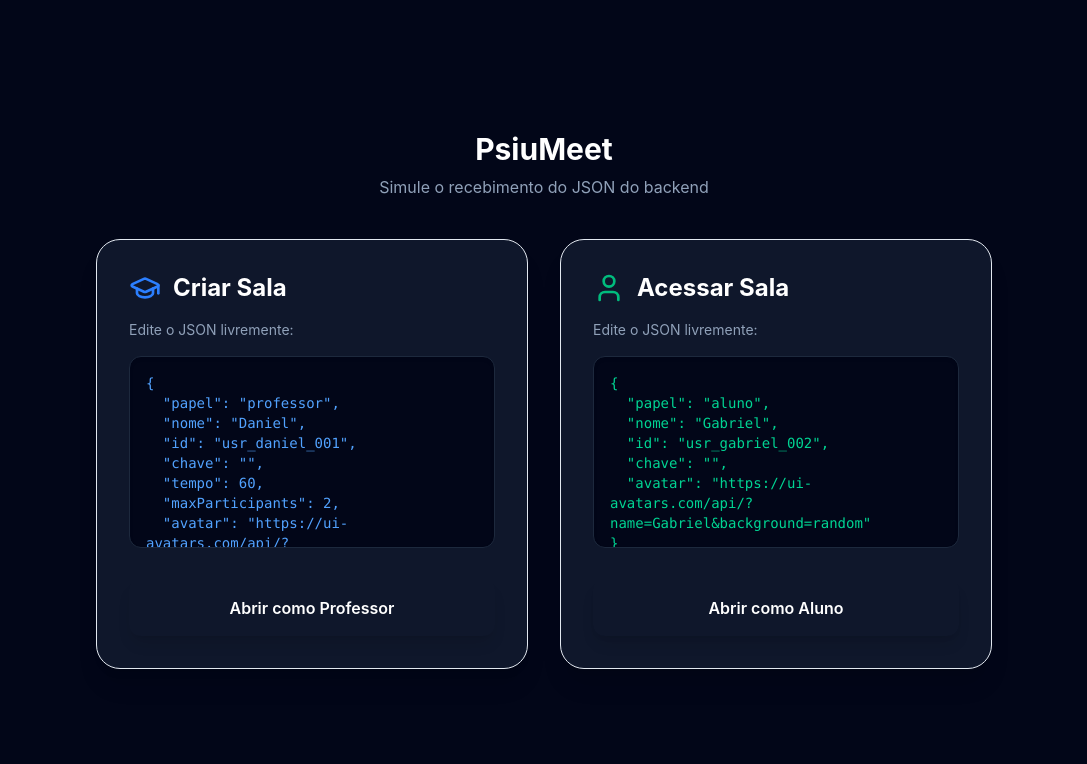
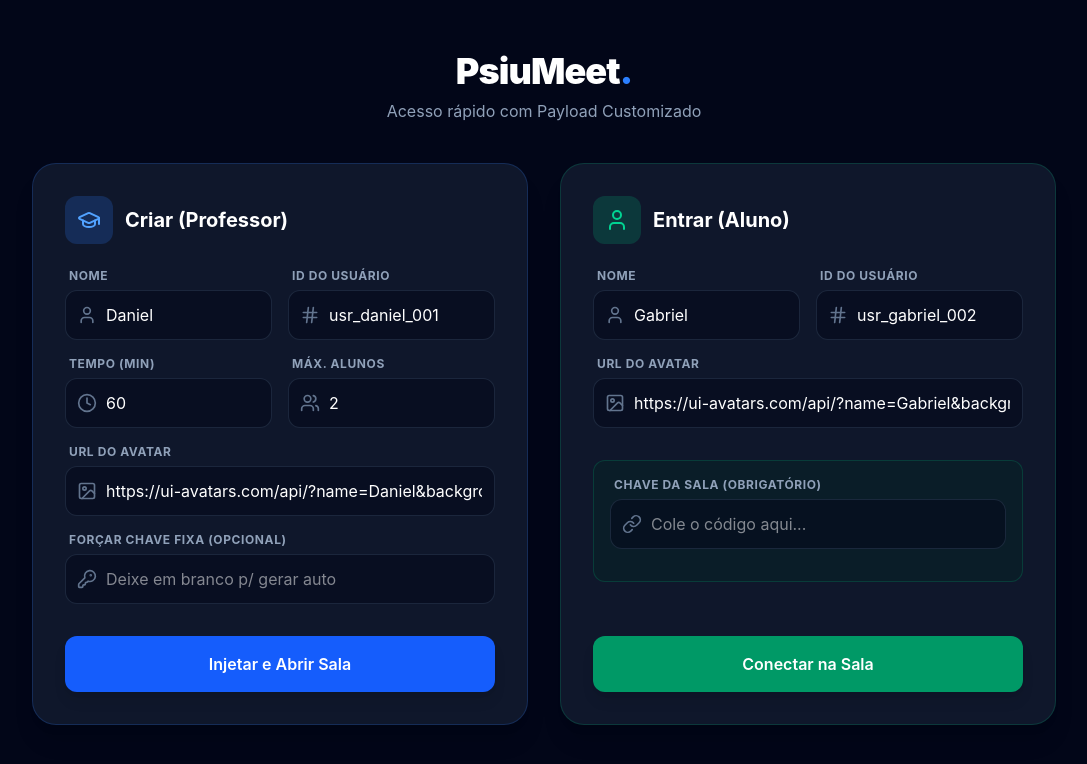
Before and after one commit to Danielpvbrbr/psiu-test-video, a React (Vite) app: page / in a window 1280 px wide. Shown: the top 764 px of the page, without its empty margins (96-1183 px from the left). Built offline with nearby package versions, Linux system fonts and the light colour scheme.

Commit message:
update interface

```diff
--- a/package.json
+++ b/package.json
@@ -12,7 +12,7 @@
   "dependencies": {
     "@tailwindcss/vite": "^4.2.2",
     "lucide-react": "^0.577.0",
-    "psiu-meet-client": "^1.1.4",
+    "psiu-meet-client": "^1.1.5",
     "react": "^19.2.4",
     "react-dom": "^19.2.4",
     "react-draggable": "^4.5.0"
--- a/src/App.jsx
+++ b/src/App.jsx
@@ -1,7 +1,9 @@
-import { PsiuFlashProvider, LocalVideo, RemoteVideo, usePsiuFlash, formatTime } from 'psiu-meet-client';
 import { useEffect, useState, useRef } from 'react';
 import Draggable from 'react-draggable';
-import { Mic, MicOff, Video as VideoIcon, VideoOff, PhoneOff, GripVertical, User, GraduationCap, AlertTriangle, Loader2 } from 'lucide-react';
+import { Mic, MicOff, Video as VideoIcon, VideoOff, PhoneOff, GripVertical, User, GraduationCap, AlertTriangle, Loader2, KeyRound, Clock, Link as LinkIcon, Hash, Image as ImageIcon, Users, Copy, Check } from 'lucide-react';
+
+// 👇 Importando tudo direto da sua lib oficial 👇
+import { PsiuFlashProvider, LocalVideo, RemoteVideo, usePsiuFlash, formatTime } from 'psiu-meet-client';
 
 const SERVER_URL  = 'https://psiumeet.azurewebsites.net';
 const SESSION_KEY = 'psiu_session';
@@ -44,6 +46,37 @@
   );
 }
 
+function InputField({ label, icon: Icon, type = "text", value, onChange, placeholder, disabled = false }) {
+  return (
+    <div className="mb-4">
+      <label className="block text-[10px] md:text-xs font-bold text-slate-400 uppercase tracking-wider mb-1.5 ml-1">{label}</label>
+      <div className="relative">
+        {Icon && <Icon className="absolute left-3 top-1/2 -translate-y-1/2 text-slate-500 w-4 h-4 md:w-5 md:h-5" />}
+        <input
+          type={type}
+          value={value}
+          onChange={(e) => onChange(e.target.value)}
+          placeholder={placeholder}
+          disabled={disabled}
+          className={`w-full bg-slate-950/50 text-white text-sm md:text-base p-2.5 md:p-3 ${Icon ? 'pl-9 md:pl-10' : 'pl-4'} rounded-xl border border-slate-700/50 focus:border-blue-500 focus:ring-1 focus:ring-blue-500 outline-none transition-all ${disabled ? 'opacity-50 cursor-not-allowed' : ''}`}
+        />
+      </div>
+    </div>
+  );
+}
+
+function ChaveCopiavel({ chave }) {
+  const [copiado, setCopiado] = useState(false);
+  if (!chave) return null;
+  const copiar = () => { navigator.clipboard.writeText(chave); setCopiado(true); setTimeout(() => setCopiado(false), 2000); };
+  return (
+    <div onClick={copiar} className="flex items-center gap-1.5 bg-slate-800 hover:bg-slate-700 cursor-pointer px-2 py-1 rounded-md transition-all active:scale-95 border border-slate-700/50" title="Copiar chave">
+      <span className="text-[10px] md:text-xs font-mono text-slate-300 max-w-[70px] sm:max-w-[150px] truncate">{chave}</span>
+      {copiado ? <Check size={12} className="text-emerald-400" /> : <Copy size={12} className="text-slate-400" />}
+    </div>
+  );
+}
+
 // ============================================================================
 // TELAS DE ESTADO
 // ============================================================================
@@ -58,9 +91,7 @@
         <p className="text-slate-300 font-medium text-sm md:text-base">Conectando à sala...</p>
         <p className="text-slate-500 text-xs md:text-sm font-mono break-all">{payload.chave || '...'}</p>
       </div>
-      <button onClick={onCancelar} className="mt-4 px-6 py-2 rounded-xl bg-slate-800 hover:bg-slate-700 text-slate-300 text-sm transition-all">
-        Cancelar
-      </button>
+      <button onClick={onCancelar} className="mt-4 px-6 py-2 rounded-xl bg-slate-800 hover:bg-slate-700 text-slate-300 text-sm transition-all">Cancelar</button>
     </div>
   );
 }
@@ -70,14 +101,10 @@
   return (
     <div className="fixed inset-0 bg-slate-950 flex items-center justify-center z-50 p-4">
       <div className="flex flex-col items-center gap-4 bg-slate-900 border border-red-500/30 rounded-3xl px-6 py-8 md:px-12 md:py-10 text-center max-w-sm w-full shadow-2xl">
-        <div className="w-14 h-14 md:w-16 md:h-16 rounded-full bg-red-500/10 flex items-center justify-center">
-          <AlertTriangle className="text-red-400 w-7 h-7 md:w-8 md:h-8" />
-        </div>
+        <div className="w-14 h-14 md:w-16 md:h-16 rounded-full bg-red-500/10 flex items-center justify-center"><AlertTriangle className="text-red-400 w-7 h-7 md:w-8 md:h-8" /></div>
         <h2 className="text-xl md:text-2xl font-bold text-white">Acesso Negado</h2>
         <p className="text-slate-400 text-xs md:text-sm">{msg}</p>
-        <button onClick={onVoltar} className="mt-4 w-full py-3 bg-slate-800 hover:bg-slate-700 text-white font-semibold rounded-xl transition-all active:scale-95 border border-slate-700 text-sm md:text-base">
-          Voltar ao painel
-        </button>
+        <button onClick={onVoltar} className="mt-4 w-full py-3 bg-slate-800 hover:bg-slate-700 text-white font-semibold rounded-xl transition-all active:scale-95 border border-slate-700 text-sm md:text-base">Voltar ao painel</button>
       </div>
     </div>
   );
@@ -93,73 +120,119 @@
 
   return (
     <div className="absolute inset-0 z-50 flex items-center justify-center bg-black/90 backdrop-blur-md p-4">
-      <div className="flex flex-col items-center gap-4 md:gap-5 bg-slate-900 border border-slate-700/50 rounded-3xl px-8 py-10 md:px-16 md:py-12 shadow-2xl text-center max-w-sm w-full">
-        <div className="w-14 h-14 md:w-16 md:h-16 rounded-full bg-red-500/10 flex items-center justify-center">
-          <PhoneOff className="text-red-400 w-7 h-7 md:w-8 md:h-8" />
-        </div>
-        <div>
-          <h2 className="text-xl md:text-2xl font-bold text-white">Chamada Encerrada</h2>
-          <p className="text-slate-400 text-xs md:text-sm mt-1">O tempo da aula foi atingido.</p>
-        </div>
-        <div className="text-6xl md:text-7xl font-black text-white tabular-nums mt-2">{contador}</div>
-        <p className="text-slate-600 text-[10px] md:text-xs">Fechando automaticamente...</p>
+      <div className="flex flex-col items-center gap-4 bg-slate-900 border border-slate-700/50 rounded-3xl px-8 py-10 shadow-2xl text-center max-w-sm w-full">
+        <div className="w-14 h-14 rounded-full bg-red-500/10 flex items-center justify-center"><PhoneOff className="text-red-400 w-7 h-7" /></div>
+        <div><h2 className="text-xl font-bold text-white">Chamada Encerrada</h2><p className="text-slate-400 text-xs mt-1">O tempo da aula foi atingido.</p></div>
+        <div className="text-6xl font-black text-white tabular-nums mt-2">{contador}</div>
       </div>
     </div>
   );
 }
 
 // ============================================================================
-// TELA DE MOCK
+// LOBBY (O Painel Premium)
 // ============================================================================
-function TelaDeMock({ onInjetarJson, salaAtivaId }) {
-  const [jsonProfStr, setJsonProfStr] = useState(
-    JSON.stringify({ papel: 'professor', nome: 'Daniel', id: 'usr_daniel_001', chave: '', tempo: 60, maxParticipants: 2, avatar: 'https://ui-avatars.com/api/?name=Daniel&background=random' }, null, 2)
-  );
-  const [jsonAlunoStr, setJsonAlunoStr] = useState(
-    JSON.stringify({ papel: 'aluno', nome: 'Gabriel', id: 'usr_gabriel_002', chave: salaAtivaId || '', avatar: 'https://ui-avatars.com/api/?name=Gabriel&background=random' }, null, 2)
-  );
+function LobbyDeAcesso({ onConectar, salaAtivaId }) {
+  const [copiado, setCopiado] = useState(false);
 
-  useEffect(() => {
+  const [profNome, setProfNome]       = useState('Daniel');
+  const [profId, setProfId]           = useState('usr_daniel_001');
+  const [profAvatar, setProfAvatar]   = useState('https://ui-avatars.com/api/?name=Daniel&background=0D8ABC&color=fff');
+  const [profTempo, setProfTempo]     = useState('60');
+  const [profMaxPart, setProfMaxPart] = useState('2');
+  const [profChave, setProfChave]     = useState('');
+
+  const [alunoNome, setAlunoNome]     = useState('Gabriel');
+  const [alunoId, setAlunoId]         = useState('usr_gabriel_002');
+  const [alunoAvatar, setAlunoAvatar] = useState('https://ui-avatars.com/api/?name=Gabriel&background=10B981&color=fff');
+  const [alunoChave, setAlunoChave]   = useState(salaAtivaId || '');
+
+  useEffect(() => { if (salaAtivaId) setAlunoChave(salaAtivaId); }, [salaAtivaId]);
+
+  const copiarChave = () => {
     if (!salaAtivaId) return;
-    try {
-      const obj = JSON.parse(jsonAlunoStr);
-      setJsonAlunoStr(JSON.stringify({ ...obj, chave: salaAtivaId }, null, 2));
-    } catch {}
-  }, [salaAtivaId]);
+    navigator.clipboard.writeText(salaAtivaId);
+    setCopiado(true);
+    setTimeout(() => setCopiado(false), 2000);
+  };
 
-  const handleInjetar = (jsonString) => {
-    try {
-      const payload = JSON.parse(jsonString);
-      if (!payload.nome) return alert("O JSON precisa ter a propriedade 'nome'!");
-      onInjetarJson(payload);
-    } catch { alert('Erro de Sintaxe no JSON! Verifique as aspas e vírgulas.'); }
+  const handleEntrarProfessor = () => {
+    onConectar({
+      papel: 'professor',
+      nome: profNome,
+      id: profId,
+      chave: profChave.trim(),
+      tempo: Number(profTempo),
+      maxParticipants: Number(profMaxPart),
+      avatar: profAvatar,
+    });
+  };
+
+  const handleEntrarAluno = () => {
+    if (!alunoChave.trim()) return alert("O aluno precisa da chave da sala!");
+    onConectar({
+      papel: 'aluno',
+      nome: alunoNome,
+      id: alunoId,
+      chave: alunoChave.trim(),
+      avatar: alunoAvatar,
+    });
   };
 
   return (
-    <div className="flex flex-col items-center justify-center w-full min-h-screen bg-slate-950 text-slate-200 p-4 md:p-6 overflow-auto">
-      <h1 className="text-2xl md:text-3xl font-bold mb-2 text-white text-center">PsiuMeet</h1>
-      <p className="text-slate-400 text-sm md:text-base mb-6 md:mb-10 text-center">Simule o recebimento do JSON do backend</p>
+    <div className="flex flex-col items-center justify-center w-full min-h-screen bg-slate-950 text-slate-200 p-4 md:p-6 overflow-x-hidden overflow-y-auto">
+      <div className="text-center mb-6 md:mb-10 mt-4">
+        <h1 className="text-3xl md:text-4xl font-black text-white tracking-tight mb-2">PsiuMeet<span className="text-blue-500">.</span></h1>
+        <p className="text-slate-400 text-sm md:text-base">Acesso rápido com Payload Customizado</p>
+      </div>
 
       {salaAtivaId && (
-        <div className="mb-6 md:mb-8 p-3 md:p-4 bg-blue-900/30 border border-blue-500 rounded-xl text-blue-300 font-mono text-xs md:text-sm text-center max-w-full truncate">
-          <strong>Sala ativa:</strong> {salaAtivaId}
+        <div className="mb-6 md:mb-8 flex items-center justify-between gap-3 bg-blue-900/30 border border-blue-500 rounded-xl p-2 pl-4 w-full max-w-md shadow-[0_0_15px_rgba(59,130,246,0.15)]">
+          <span className="text-blue-300 font-mono text-xs md:text-sm truncate flex-1">
+            <strong>Sala ativa:</strong> {salaAtivaId}
+          </span>
+          <button onClick={copiarChave} className="flex-shrink-0 p-2.5 bg-blue-600 hover:bg-blue-500 rounded-lg text-white transition-all active:scale-95" title="Copiar Chave">
+            {copiado ? <Check size={18} /> : <Copy size={18} />}
+          </button>
         </div>
       )}
 
-      <div className="flex flex-col md:flex-row gap-6 md:gap-8 w-full max-w-4xl pb-10 md:pb-0">
-        {[
-          { label: 'Criar Sala',   icon: <GraduationCap className="text-blue-500 w-6 h-6 md:w-8 md:h-8" />, color: 'blue',    json: jsonProfStr,  setJson: setJsonProfStr,  btnText: 'Abrir como Professor' },
-          { label: 'Acessar Sala', icon: <User          className="text-emerald-500 w-6 h-6 md:w-8 md:h-8" />, color: 'emerald', json: jsonAlunoStr, setJson: setJsonAlunoStr, btnText: 'Abrir como Aluno'    },
-        ].map(({ label, icon, color, json, setJson, btnText }) => (
-          <div key={label} className={`flex-1 bg-slate-900 border border-${color}-500/30 p-5 md:p-8 rounded-2xl md:rounded-3xl shadow-xl flex flex-col`}>
-            <div className="flex items-center gap-3 mb-3 md:mb-4">{icon}<h2 className="text-lg md:text-2xl font-bold text-white">{label}</h2></div>
-            <p className="text-xs md:text-sm text-slate-400 mb-3 md:mb-4">Edite o JSON livremente:</p>
-            <textarea value={json} onChange={(e) => setJson(e.target.value)} className={`w-full h-32 md:h-48 bg-slate-950 text-${color}-400 font-mono text-xs md:text-sm p-3 md:p-4 rounded-xl border border-slate-800 focus:border-${color}-500 outline-none resize-none shadow-inner mb-6 md:mb-8`} spellCheck="false" />
-            <button onClick={() => handleInjetar(json)} className={`mt-auto py-3 md:py-4 bg-${color}-600 hover:bg-${color}-500 text-white font-semibold text-sm md:text-base rounded-xl transition-all shadow-lg shadow-${color}-600/20 active:scale-[0.98]`}>
-              {btnText}
-            </button>
+      <div className="flex flex-col lg:flex-row gap-6 md:gap-8 w-full max-w-5xl pb-10">
+        <div className="flex-1 bg-slate-900 border border-blue-500/20 p-5 md:p-8 rounded-3xl shadow-xl flex flex-col relative">
+          <div className="flex items-center gap-3 mb-6">
+            <div className="p-3 bg-blue-500/20 rounded-xl"><GraduationCap className="text-blue-400 w-6 h-6" /></div>
+            <div><h2 className="text-lg md:text-xl font-bold text-white">Criar (Professor)</h2></div>
           </div>
-        ))}
+          <div className="flex-1 grid grid-cols-1 md:grid-cols-2 gap-x-4">
+            <InputField label="Nome" icon={User} value={profNome} onChange={setProfNome} />
+            <InputField label="ID do Usuário" icon={Hash} value={profId} onChange={setProfId} />
+            <InputField label="Tempo (min)" icon={Clock} type="number" value={profTempo} onChange={setProfTempo} />
+            <InputField label="Máx. Alunos" icon={Users} type="number" value={profMaxPart} onChange={setProfMaxPart} />
+            <div className="md:col-span-2">
+              <InputField label="URL do Avatar" icon={ImageIcon} value={profAvatar} onChange={setProfAvatar} />
+              <InputField label="Forçar Chave Fixa (Opcional)" icon={KeyRound} value={profChave} onChange={setProfChave} placeholder="Deixe em branco p/ gerar auto" />
+            </div>
+          </div>
+          <button onClick={handleEntrarProfessor} className="mt-4 w-full py-4 bg-blue-600 hover:bg-blue-500 text-white font-semibold text-sm md:text-base rounded-xl transition-all shadow-lg active:scale-[0.98]">Injetar e Abrir Sala</button>
+        </div>
+
+        <div className="flex-1 bg-slate-900 border border-emerald-500/20 p-5 md:p-8 rounded-3xl shadow-xl flex flex-col relative">
+          <div className="flex items-center gap-3 mb-6">
+            <div className="p-3 bg-emerald-500/20 rounded-xl"><User className="text-emerald-400 w-6 h-6" /></div>
+            <div><h2 className="text-lg md:text-xl font-bold text-white">Entrar (Aluno)</h2></div>
+          </div>
+          <div className="flex-1 grid grid-cols-1 md:grid-cols-2 gap-x-4 h-full content-start">
+            <InputField label="Nome" icon={User} value={alunoNome} onChange={setAlunoNome} />
+            <InputField label="ID do Usuário" icon={Hash} value={alunoId} onChange={setAlunoId} />
+            <div className="md:col-span-2">
+              <InputField label="URL do Avatar" icon={ImageIcon} value={alunoAvatar} onChange={setAlunoAvatar} />
+              <div className="mt-4 md:mt-8 p-4 bg-emerald-950/30 border border-emerald-500/20 rounded-xl">
+                <InputField label="Chave da Sala (Obrigatório)" icon={LinkIcon} value={alunoChave} onChange={setAlunoChave} placeholder="Cole o código aqui..." />
+              </div>
+            </div>
+          </div>
+          <button onClick={handleEntrarAluno} className="mt-4 w-full py-4 bg-emerald-600 hover:bg-emerald-500 text-white font-semibold text-sm md:text-base rounded-xl transition-all shadow-lg active:scale-[0.98]">Conectar na Sala</button>
+        </div>
       </div>
     </div>
   );
@@ -195,63 +268,47 @@
 
   return (
     <div className="relative w-full h-[100dvh] bg-slate-950 overflow-hidden text-white">
-
       {encerrando && <ModalEncerramento onFim={sair} />}
 
-      {/* Banner de Aviso (Menor no mobile) */}
       {avisoFim && !encerrando && (
-        <div className="absolute top-20 md:top-24 left-1/2 -translate-x-1/2 z-40 flex items-center gap-2 bg-yellow-500 text-yellow-950 px-4 md:px-5 py-2 md:py-2.5 rounded-full shadow-lg font-semibold text-xs md:text-sm whitespace-nowrap">
+        <div className="absolute top-20 md:top-24 left-1/2 -translate-x-1/2 z-40 flex items-center gap-2 bg-yellow-500 text-yellow-950 px-4 py-2 rounded-full shadow-lg font-semibold text-xs md:text-sm whitespace-nowrap">
           ⏳ Encerrando em {formatTime(remainingMs)}
         </div>
       )}
 
-      {/* Header Responsivo */}
-      <div className="absolute top-4 left-4 right-4 md:top-6 md:left-6 md:right-auto z-30 flex flex-wrap items-center gap-2 md:gap-3 bg-slate-900/80 backdrop-blur-md px-4 md:px-6 py-2 md:py-3 rounded-xl md:rounded-2xl border border-white/10 shadow-lg justify-center md:justify-start">
+      {/* Header Responsivo com Botão de Copiar */}
+      <div className="absolute top-4 left-4 right-4 md:top-6 md:left-6 md:right-auto z-30 flex flex-wrap items-center gap-2 md:gap-3 bg-slate-900/80 backdrop-blur-md px-3 md:px-6 py-2 md:py-3 rounded-xl md:rounded-2xl border border-white/10 shadow-lg justify-center md:justify-start">
         {payload.avatar && <Avatar nome={payload.nome} avatar={payload.avatar} size="sm" />}
         <span className="text-xs font-semibold text-slate-200 max-w-[80px] md:max-w-none truncate">{payload.nome}</span>
-        <span className="text-slate-600 hidden md:inline">|</span>
-        <span className="text-[10px] md:text-xs font-mono text-slate-400 hidden sm:inline">{payload.chave || salaId || '...'}</span>
+
+        <ChaveCopiavel chave={payload.chave || salaId} />
+
         <span className={`px-2 py-0.5 text-[9px] md:text-[10px] uppercase font-bold rounded ${isProfessor ? 'bg-blue-500/20 text-blue-400' : 'bg-emerald-500/20 text-emerald-400'}`}>{payload.papel}</span>
         {status === 'reconnecting' && <span className="px-2 py-0.5 text-[9px] md:text-[10px] rounded font-medium bg-yellow-500/20 text-yellow-400">Reconectando...</span>}
         <span className={`px-2 py-0.5 text-[9px] md:text-[10px] font-mono font-bold rounded ${timerColor}`}>⏱ {formatTime(remainingMs)}</span>
         <QualityIndicator quality={connectionQuality} />
       </div>
 
-      {/* Vídeo remoto */}
       <div className={`absolute inset-0 z-0 transition-all duration-150 ${remoteSpeaking ? 'ring-4 ring-inset ring-emerald-400/40' : ''}`}>
         <RemoteVideo className="w-full h-full object-cover" fallbackText="" />
       </div>
 
-      {/* PiP arrastável (Menor no celular) */}
       <Draggable nodeRef={janelaVideoRef} bounds="parent" defaultPosition={{ x: 0, y: 0 }}>
         <div ref={janelaVideoRef} className={`absolute top-20 right-4 md:top-6 md:right-6 z-20 w-32 sm:w-48 md:w-72 aspect-video bg-slate-900 rounded-lg md:rounded-2xl overflow-hidden shadow-2xl border-2 transition-all duration-150 group cursor-grab active:cursor-grabbing ${isSpeaking ? 'border-emerald-400 shadow-emerald-400/30 shadow-lg' : 'border-white/5'}`}>
-          <div className="absolute inset-y-0 left-0 w-4 md:w-6 flex items-center justify-center bg-slate-800/80 opacity-0 group-hover:opacity-100 transition-opacity">
-            <GripVertical className="text-white/40 w-3 h-3 md:w-4 md:h-4" />
-          </div>
-          {isCamOn
-            ? <LocalVideo className="w-full h-full object-cover scale-x-[-1]" />
-            : <div className="w-full h-full flex items-center justify-center bg-slate-900"><Avatar nome={payload.nome} avatar={payload.avatar} size="sm" /></div>
-          }
+          <div className="absolute inset-y-0 left-0 w-4 md:w-6 flex items-center justify-center bg-slate-800/80 opacity-0 group-hover:opacity-100 transition-opacity"><GripVertical className="text-white/40 w-3 h-3 md:w-4 md:h-4" /></div>
+          {isCamOn ? <LocalVideo className="w-full h-full object-cover scale-x-[-1]" /> : <div className="w-full h-full flex items-center justify-center bg-slate-900"><Avatar nome={payload.nome} avatar={payload.avatar} size="sm" /></div>}
           <div className="absolute bottom-1 right-1 md:bottom-2 md:right-2 px-1.5 md:px-2 py-0.5 bg-black/50 backdrop-blur-sm rounded text-[8px] md:text-xs text-white/70 flex items-center gap-1">
-            {!isMicOn && <MicOff className="text-red-400 w-2 h-2 md:w-2.5 md:h-2.5" />}
-            {!isCamOn && <VideoOff className="text-red-400 w-2 h-2 md:w-2.5 md:h-2.5" />}
+            {!isMicOn && <MicOff className="text-red-400 w-2 h-2 md:w-2.5 md:h-2.5" />}{!isCamOn && <VideoOff className="text-red-400 w-2 h-2 md:w-2.5 md:h-2.5" />}
             <span className="hidden sm:inline">{payload.nome}</span> (Você)
           </div>
         </div>
       </Draggable>
 
-      {/* Controles Responsivos */}
       <div className="absolute bottom-6 md:bottom-10 left-1/2 -translate-x-1/2 z-30 flex items-center gap-3 md:gap-4 bg-slate-900/90 backdrop-blur-lg px-4 py-3 md:px-8 md:py-5 rounded-full shadow-2xl border border-white/10 w-auto whitespace-nowrap">
-        <ControlBtn onClick={toggleMic} active={isMicOn}>
-          {isMicOn ? <Mic className="w-5 h-5 md:w-6 md:h-6" /> : <MicOff className="w-5 h-5 md:w-6 md:h-6" />}
-        </ControlBtn>
-        <ControlBtn onClick={toggleCam} active={isCamOn}>
-          {isCamOn ? <VideoIcon className="w-5 h-5 md:w-6 md:h-6" /> : <VideoOff className="w-5 h-5 md:w-6 md:h-6" />}
-        </ControlBtn>
+        <ControlBtn onClick={toggleMic} active={isMicOn}>{isMicOn ? <Mic className="w-5 h-5 md:w-6 md:h-6" /> : <MicOff className="w-5 h-5 md:w-6 md:h-6" />}</ControlBtn>
+        <ControlBtn onClick={toggleCam} active={isCamOn}>{isCamOn ? <VideoIcon className="w-5 h-5 md:w-6 md:h-6" /> : <VideoOff className="w-5 h-5 md:w-6 md:h-6" />}</ControlBtn>
         <div className="w-px h-6 md:h-10 bg-white/10 mx-1 md:mx-2" />
-        <button onClick={sair} className="flex items-center gap-2 md:gap-3 px-5 py-2.5 md:px-8 md:py-4 rounded-full bg-red-500 hover:bg-red-600 text-white font-semibold text-sm md:text-lg shadow-lg transition-all hover:scale-105">
-          <PhoneOff className="w-4 h-4 md:w-6 md:h-6" /> <span className="hidden sm:inline">Sair</span>
-        </button>
+        <button onClick={sair} className="flex items-center gap-2 md:gap-3 px-5 py-2.5 md:px-8 md:py-4 rounded-full bg-red-500 hover:bg-red-600 text-white font-semibold text-sm md:text-lg shadow-lg transition-all hover:scale-105"><PhoneOff className="w-4 h-4 md:w-6 md:h-6" /> <span className="hidden sm:inline">Sair</span></button>
       </div>
     </div>
   );
@@ -278,7 +335,7 @@
   return (
     <div className="fixed inset-0 w-screen h-[100dvh] bg-slate-950">
       {!payload ? (
-        <TelaDeMock onInjetarJson={setPayload} salaAtivaId={salaAtivaId} />
+        <LobbyDeAcesso onConectar={setPayload} salaAtivaId={salaAtivaId} />
       ) : (
         <PsiuFlashProvider serverUrl={SERVER_URL} vibes>
           <SalaDeVideo payload={payload} salaId={salaAtivaId} setSalaId={handleSetSalaId} onSair={handleSair} />
```
Also changed, not shown: 1 other file (tests, documents, lock files or other folders).
